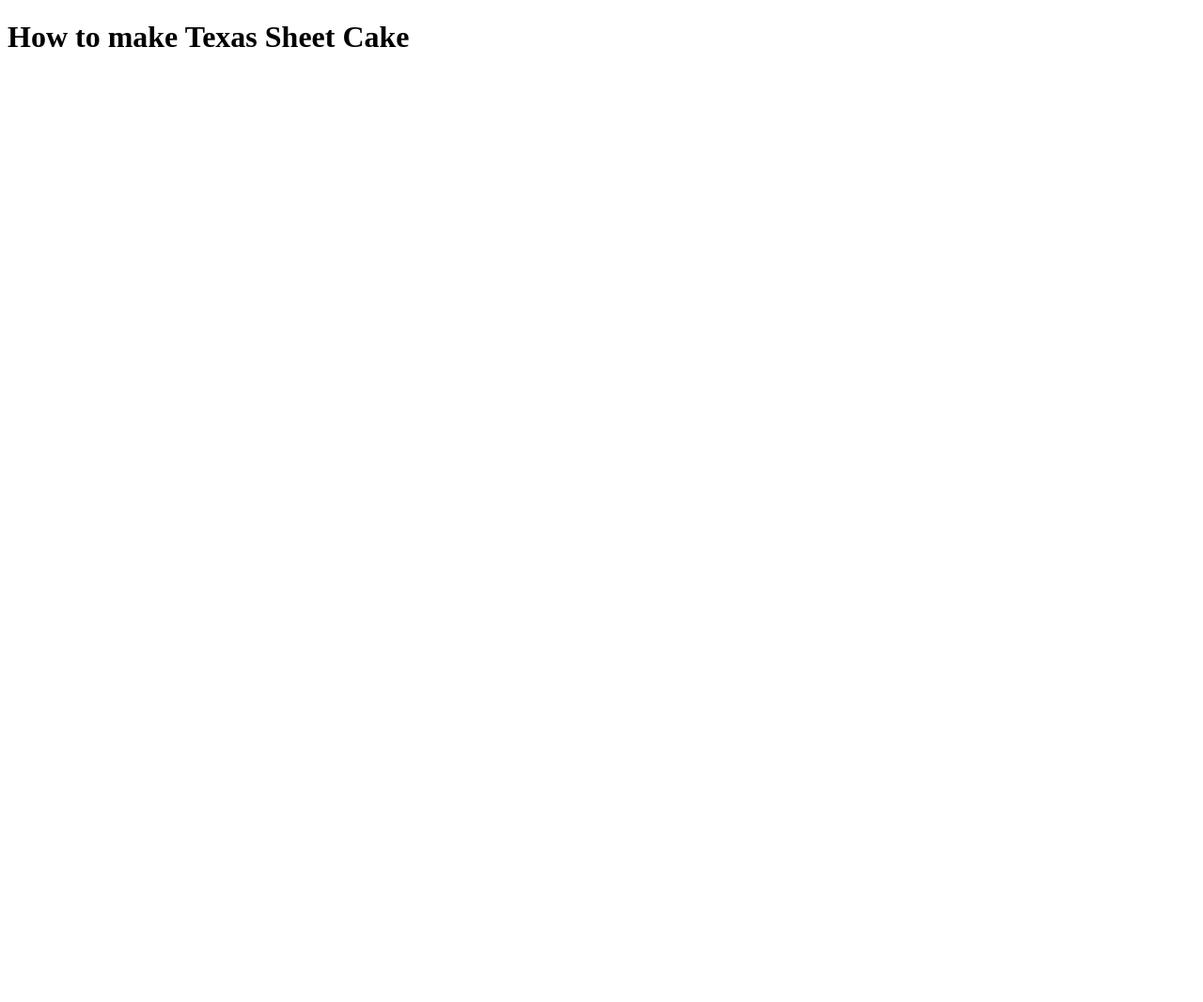
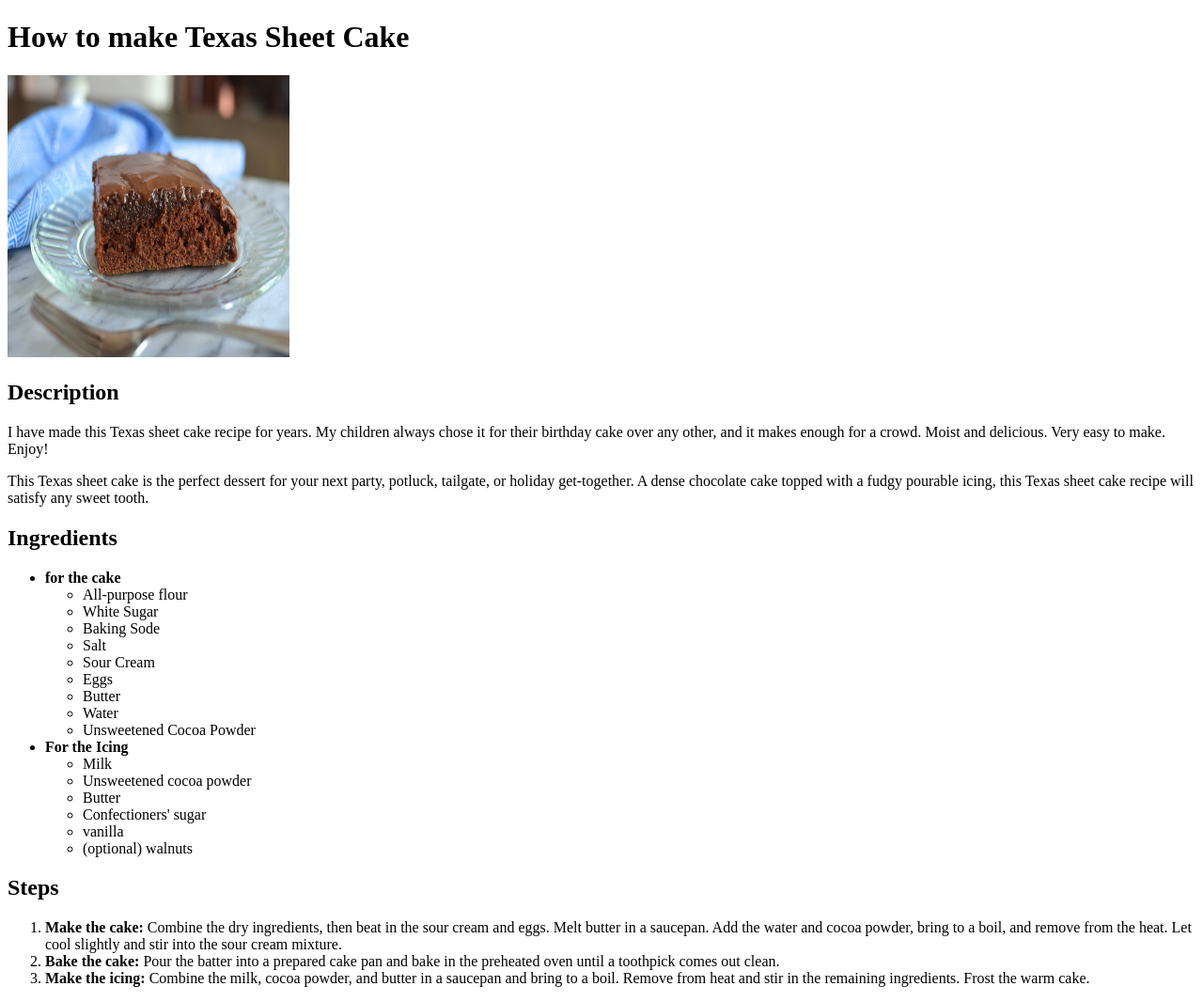
Before and after one commit to PC-oz/odin-recipes, a plain HTML site: page recipes/texas-sheet-cake.html in a window 1280 px wide. Shown: the whole page at 94% size. Before the commit the page ends 800 px from the top, so only its background shows below. Drawn offline with Linux system fonts and the light colour scheme.

Commit message:
Added texas sheet cake page with content

```diff
--- a/recipes/texas-sheet-cake.html
+++ b/recipes/texas-sheet-cake.html
@@ -2,11 +2,45 @@
 <html lang="en">
 <head>
     <meta charset="UTF-8">
-    <meta name="viewport" content="width=device-width, initial-scale=1.0">
-    <title>Texas Sheet Cake</title>
+    <title>Texas Sheet Cake | My Recipes website</title>
 </head>
 <body>
     <h1>How to make Texas Sheet Cake</h1>
-
+    <img src="../img/cake.jpeg" alt="delicious texas short cake" height="300" width="300">
+    <h2>Description</h2>
+    <p>I have made this Texas sheet cake recipe for years. My children always chose it for their birthday cake over any other, and it makes enough for a crowd. Moist and delicious. Very easy to make. Enjoy!</p>
+    <p>This Texas sheet cake is the perfect dessert for your next party, potluck, tailgate, or holiday get-together. A dense chocolate cake topped with a fudgy pourable icing, this Texas sheet cake recipe will satisfy any sweet tooth.</p>
+    <h2>Ingredients</h2>
+    <ul>
+        <li><strong>for the cake</strong>
+            <ul>
+                <li>All-purpose flour</li>
+                <li>White Sugar</li>
+                <li>Baking Sode</li>
+                <li>Salt</li>
+                <li>Sour Cream</li>
+                <li>Eggs</li>
+                <li>Butter</li>
+                <li>Water</li>
+                <li>Unsweetened Cocoa Powder</li>
+            </ul>
+        </li>
+        <li><strong>For the Icing</strong></li>
+            <ul>
+                <li>Milk</li>
+                <li>Unsweetened cocoa powder</li>
+                <li>Butter</li>
+                <li>Confectioners' sugar</li>
+                <li>vanilla</li>
+                <li>(optional) walnuts</li>
+            </ul>
+        </li>
+    </ul>
+    <h2>Steps</h2>
+    <ol>
+        <li><strong>Make the cake:</strong> Combine the dry ingredients, then beat in the sour cream and eggs. Melt butter in a saucepan. Add the water and cocoa powder, bring to a boil, and remove from the heat. Let cool slightly and stir into the sour cream mixture.</li>
+        <li><strong>Bake the cake:</strong> Pour the batter into a prepared cake pan and bake in the preheated oven until a toothpick comes out clean.</li>
+        <li><strong>Make the icing:</strong> Combine the milk, cocoa powder, and butter in a saucepan and bring to a boil. Remove from heat and stir in the remaining ingredients. Frost the warm cake.</li>
+    </ol>
 </body>
 </html>
```
